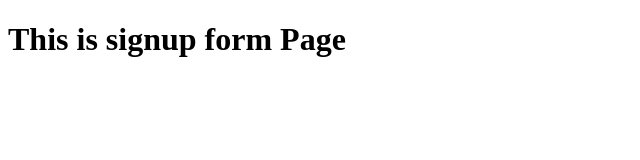
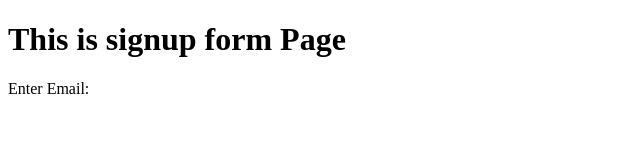
Before and after one commit to sabitasitaula/OptimumFirstProject, a plain HTML site: page signupForm.html in a window 1280 px wide. Shown: the whole page, without its empty margins (0-640 px from the left). Drawn offline with Linux system fonts and the light colour scheme.

Commit message:
Changes in Signup Form

```diff
--- a/signupForm.html
+++ b/signupForm.html
@@ -8,5 +8,6 @@
 </head>
 <body>
     <H1>This is signup form Page</H1>
+    Enter Email:
 </body>
 </html>
```
